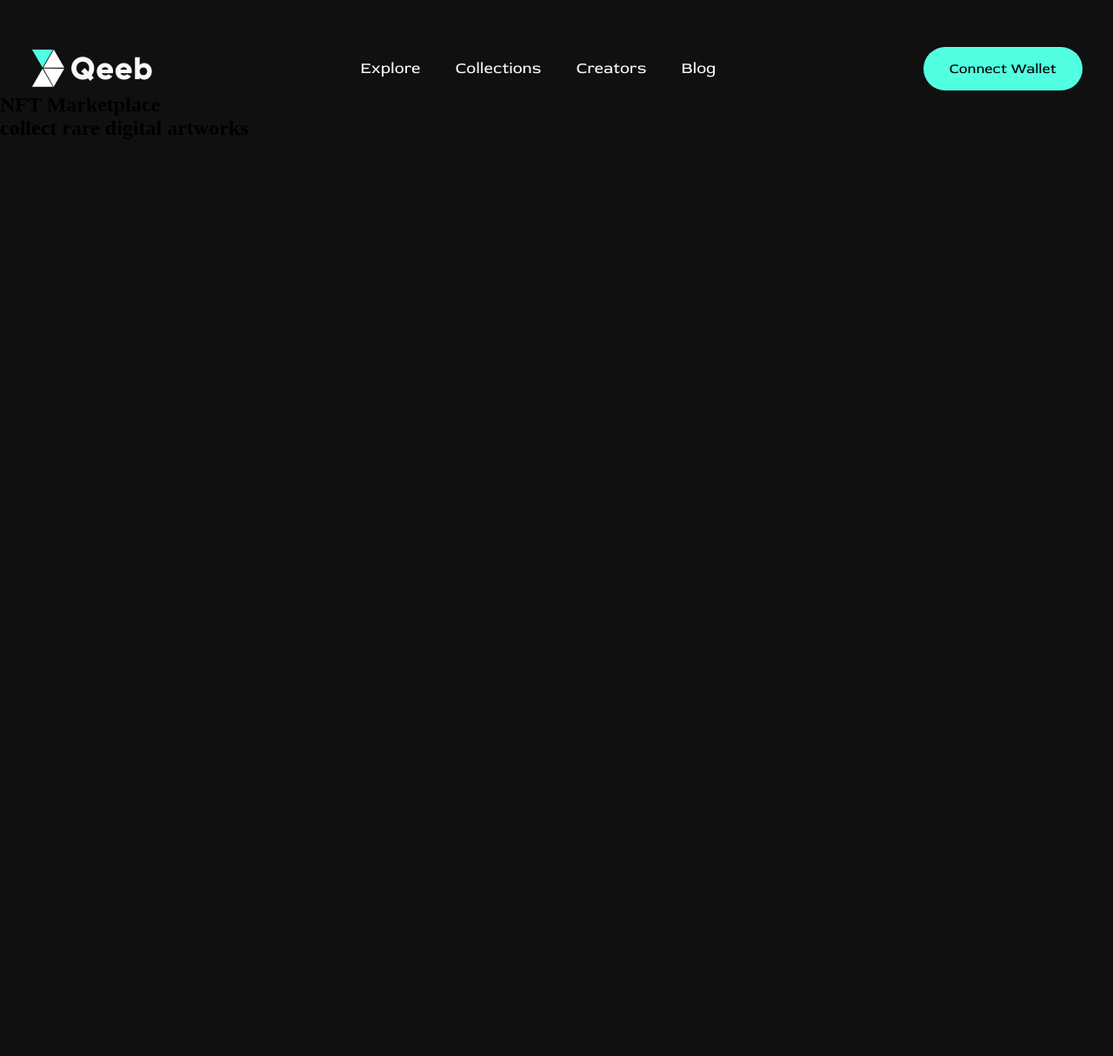
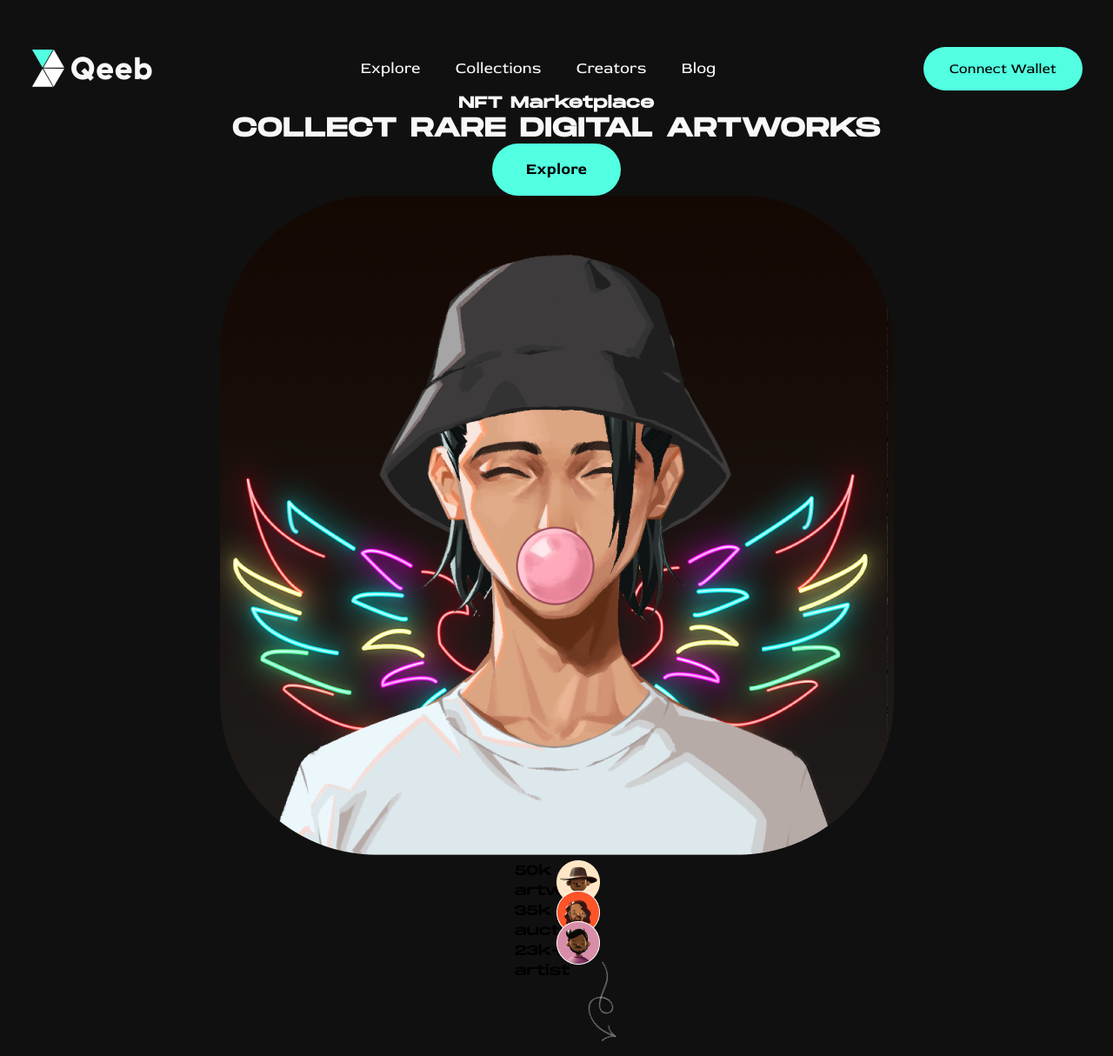
Before and after one commit to valerii-perepelytsia/qeeb-landing-page, a website built with webpack: page src/index.html in a window 1280 px wide. Shown: the whole page at 87% size. Before the commit the page ends 800 px from the top, so only its background shows below. Built offline with nearby package versions, Linux system fonts and the light colour scheme; files whose address does not match are found by name.

Commit message:
add hero section

```diff
--- a/src/index.html
+++ b/src/index.html
@@ -51,10 +51,49 @@
                 </nav>
                 <button class="header__navigation_button" type="button">connect wallet</button>
             </header>
-            <section class="section__hero">
-                <h1 class="section__hero_heading">NFT Marketplace</h1>
-                <h2 class="section__hero_paragraph">collect rare digital artworks</h2>
-            </section>
+            <main class="main">
+                <section class="main__hero">
+                    <h1 class="main__hero_h1">NFT Marketplace</h1>
+                    <h2 class="main__hero_h2">collect rare digital artworks</h2>
+                    <button class="main__hero_button" type="button">explore</button>
+                    <div class="main__hero_picture-container">
+                        <div class="main__hero_picture-container_picture-emission">
+                            <picture class="main__hero_picture-container_picture-emission_picture">
+                                <source srcset="./img/header-image.png" media="(min-width: 1024px)">
+                                <img class="main__hero_picture-container_picture-emission_picture_image" src="./img/header-image-mobile.png" alt="header-image">
+                            </picture>
+                            <div class="main__hero_picture-container_picture-emission_emission"></div>
+                        </div>
+                    </div>
+                    <div class="main__hero_creators">
+                        <div class="main__hero_creators_icon-container">
+                            <img class="main__hero_creators_icon-container_image-1" src="./img/artist-icon-1.png" alt="artist-icon-1">
+                            <img class="main__hero_creators_icon-container_image-2" src="./img/artist-icon-2.png" alt="artist-icon-2">
+                            <img class="main__hero_creators_icon-container_image-3" src="./img/artist-icon-3.png" alt="artist-icon-3">
+                        </div>
+                        <svg class="main__hero_creators_arrow" width="146" height="120" viewBox="0 0 146 120" fill="none" xmlns="http://www.w3.org/2000/svg">
+                            <path d="M119.666 91.423C120.698 72.7245 116.768 53.9602 102.376 40.065C89.3859 27.5231 71.762 25.1597 63.3776 43.6589C59.4085 52.416 60.8412 65.2717 69.7115 70.8408C79.5937 77.0453 87.3225 67.4889 87 60C86.2469 42.5088 56.6781 44.2536 36.5 43.6589C12.6044 42.9547 0.852925 21.698 0.999961 21.6289" stroke="white" stroke-miterlimit="1.5" stroke-linecap="round" stroke-linejoin="round"/>
+                            <path d="M136.351 77.7485C134.253 78.321 132.627 79.6527 130.933 80.9029C125.372 85.0077 120.748 91.107 119.633 97.8446C118.38 90.5722 114.17 81.552 106.601 78.7139" stroke="white" stroke-miterlimit="1.5" stroke-linecap="round" stroke-linejoin="round"/>
+                        </svg>
+                    </div>
+                    <div class="main__hero_fun-facts">
+                        <ul class="main__hero_fun-facts_list">
+                            <li class="main__hero_fun-facts_list_items">
+                                <p class="main__hero_fun-facts_list_items_quantity">50k</p>
+                                <p class="main__hero_fun-facts_list_items_fact">artwork</p>
+                            </li>
+                            <li class="main__hero_fun-facts_list_items">
+                                <p class="main__hero_fun-facts_list_items_quantity">35k</p>
+                                <p class="main__hero_fun-facts_list_items_fact">auction</p>
+                            </li>
+                            <li class="main__hero_fun-facts_list_items">
+                                <p class="main__hero_fun-facts_list_items_quantity">23k+</p>
+                                <p class="main__hero_fun-facts_list_items_fact">artist</p>
+                            </li>
+                        </ul>
+                    </div>
+                </section>
+            </main>
         </div>
     </body>
 </html>
--- a/src/sass/_main.scss
+++ b/src/sass/_main.scss
@@ -5,6 +5,10 @@
 
 .body {
   background-color: $color-black;
+}
+
+.main {
+  flex: 1;
 }
 
 .visually-hidden {
@@ -40,6 +44,10 @@ button {
   @media (min-width: 1024px) {
     max-width: 1690px;
   }
+  display: flex;
+  flex-direction: column;
+  flex-wrap: nowrap;
+  min-height: 100vh;
   max-width: 768px;
   min-width: 320px;
   margin: 0 auto;
--- /dev/null
+++ b/src/sass/blocks/_hero.scss
@@ -0,0 +1,94 @@
+.main {
+  &__hero {
+    font-family: 'Monument Extended', sans-serif;
+    display: flex;
+    flex-direction: column;
+    flex-wrap: nowrap;
+    align-items: center;
+    &_h1 {
+      font-size: 18px;
+      line-height: 22px;
+      text-align: center;
+      letter-spacing: 0.04em;
+      color: $color-white;
+    }
+    &_h2 {
+      font-size: 30px;
+      line-height: 36px;
+      text-align: center;
+      letter-spacing: 0.04em;
+      text-transform: uppercase;
+      color: $color-white;
+    }
+    &_button {
+      font-family: 'Red Rose', sans-serif;
+      font-weight: 700;
+      font-size: 18px;
+      line-height: 22px;
+      letter-spacing: 0.02em;
+      border-radius: 50px;
+      background-color: $color-turquoise;
+      padding: 19px 39px;
+      text-transform: capitalize;
+    }
+    &_picture-container {
+      &_picture-emission {
+        position: relative;
+        &_picture {
+          position: relative;
+          z-index: 1;
+          &_image {
+
+          }
+        }
+        &_emission {
+          top: 50%;
+          left: 50%;
+          z-index: 0;
+          transform: translate(-50%, -50%);
+          position: absolute;
+          width: 301px;
+          height: 303px;
+          background: linear-gradient(180deg, #7F1CFC 0%, #59DCDC 100%);
+          filter: blur(50px);
+          border-radius: 50px;
+        }
+      }
+    }
+    &_creators {
+      position: relative;
+      &_icon-container {
+        display: flex;
+        flex-direction: column;
+        flex-wrap: nowrap;
+        position: relative;
+        &_image-1 {
+          position: absolute;
+          width: 50px;
+          height: 50px;
+          top: 0;
+        }
+        &_image-2 {
+          position: absolute;
+          width: 50px;
+          height: 50px;
+          top: 35px;
+        }
+        &_image-3 {
+          position: absolute;
+          width: 50px;
+          height: 50px;
+          top: 70px;
+        }
+      }
+      &_arrow {
+        position: absolute;
+        width: 95px;
+        height: 74px;
+        transform: rotate3d(2, 3, 0, 180deg);
+        top: 130px;
+        left: 10px;
+      }
+    }
+  }
+}
--- a/src/sass/styles.scss
+++ b/src/sass/styles.scss
@@ -2,3 +2,4 @@
 @import "variables";
 @import "main";
 @import "blocks/header";
+@import "blocks/hero";
```
